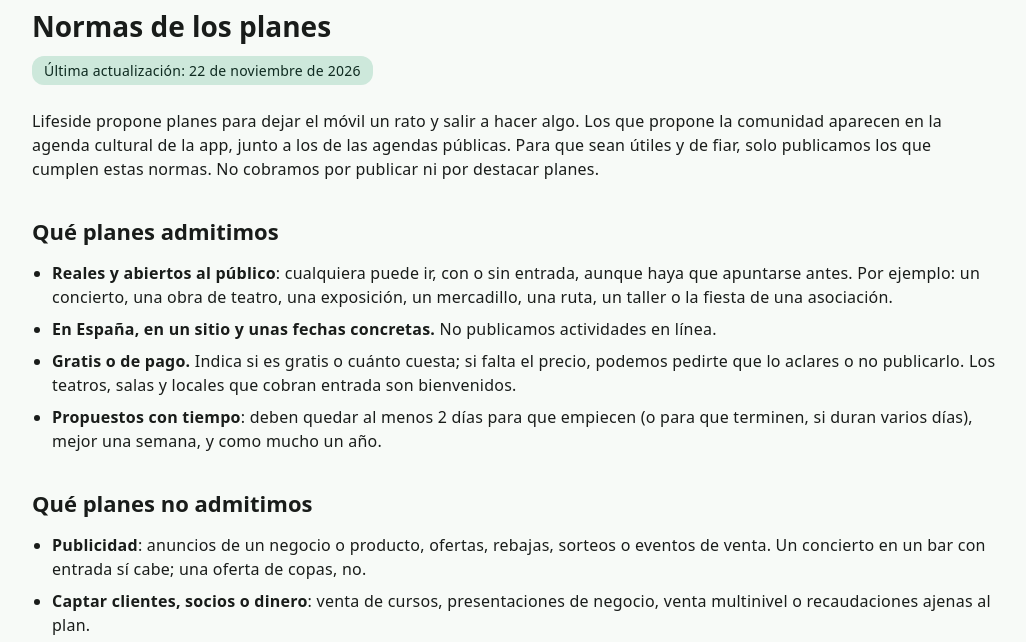
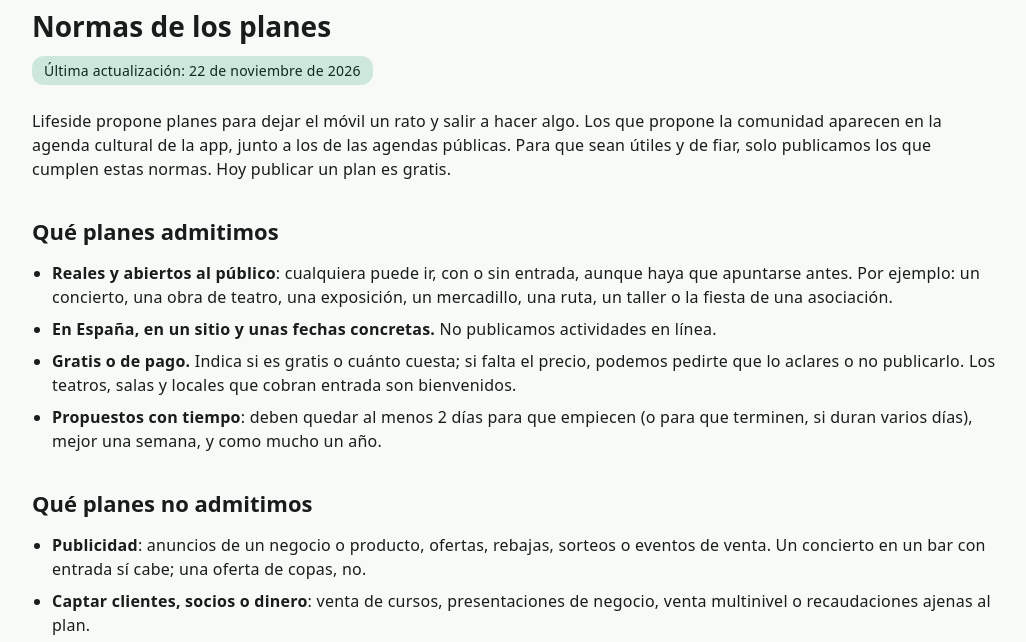
Before and after one commit to alvarogri/lifeside, a plain HTML site: page normas-planes/index.html in a window 1280 px wide. Shown: the part 82-724 px from the top of the page, without its empty margins (124-1150 px from the left). Drawn offline with Linux system fonts and the light colour scheme.

Commit message:
Normas: «Hoy publicar un plan es gratis» en lugar de prometer que nunca se cobrará

```diff
--- a/normas-planes/index.html
+++ b/normas-planes/index.html
@@ -17,7 +17,7 @@
   <h1>Normas de los planes</h1>
   <p class="fecha"><strong>Última actualización: 22 de noviembre de 2026</strong></p>
 
-  <p>Lifeside propone planes para dejar el móvil un rato y salir a hacer algo. Los que propone la comunidad aparecen en la agenda cultural de la app, junto a los de las agendas públicas. Para que sean útiles y de fiar, solo publicamos los que cumplen estas normas. No cobramos por publicar ni por destacar planes.</p>
+  <p>Lifeside propone planes para dejar el móvil un rato y salir a hacer algo. Los que propone la comunidad aparecen en la agenda cultural de la app, junto a los de las agendas públicas. Para que sean útiles y de fiar, solo publicamos los que cumplen estas normas. Hoy publicar un plan es gratis.</p>
 
   <h2>Qué planes admitimos</h2>
   <ul>
```
